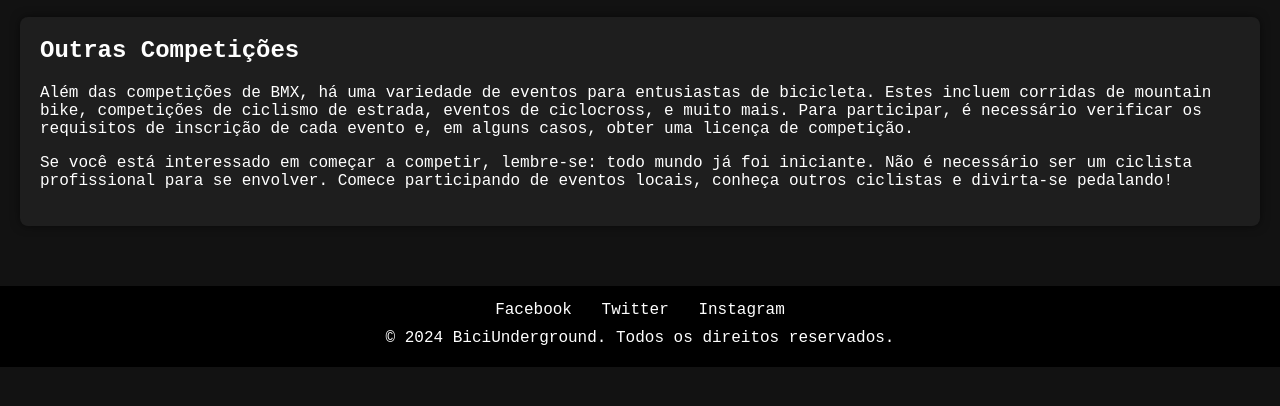
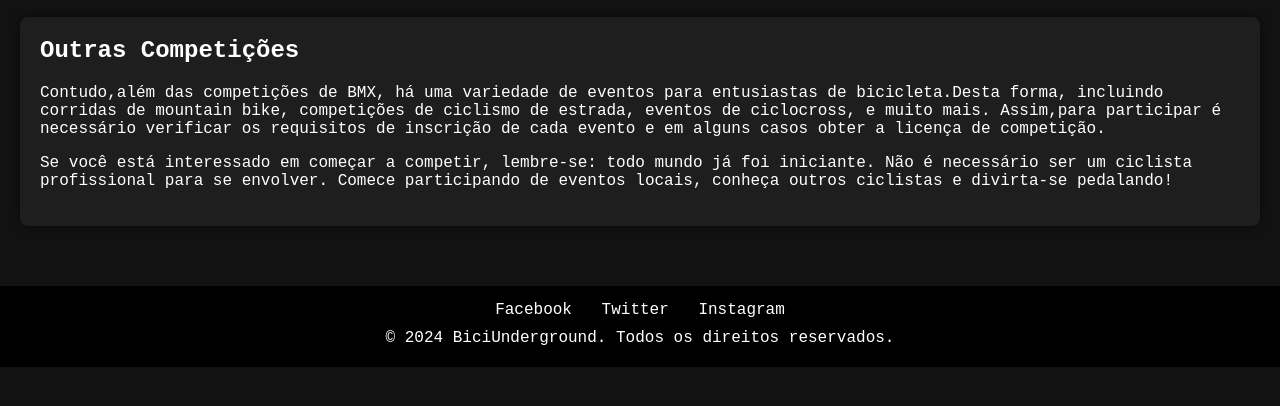
Before and after one commit to Puffl1y/bike, a plain HTML site: page competi.html in a window 1280 px wide. Shown: the part 30-436 px from the top of the page. Drawn offline with Linux system fonts and the light colour scheme.

Commit message:
português

```diff
--- a/competi.html
+++ b/competi.html
@@ -23,7 +23,7 @@
     <main>
         <section class="other-competitions">
             <h1>Outras Competições</h1>
-            <p>Além das competições de BMX, há uma variedade de eventos para entusiastas de bicicleta. Estes incluem corridas de mountain bike, competições de ciclismo de estrada, eventos de ciclocross, e muito mais. Para participar, é necessário verificar os requisitos de inscrição de cada evento e, em alguns casos, obter uma licença de competição.</p>
+            <p> Contudo,além das competições de BMX, há uma variedade de eventos para entusiastas de bicicleta.Desta forma, incluindo corridas de mountain bike, competições de ciclismo de estrada, eventos de ciclocross, e muito mais. Assim,para participar é necessário verificar os requisitos de inscrição de cada evento e em alguns casos obter a licença de competição.</p>
             <p>Se você está interessado em começar a competir, lembre-se: todo mundo já foi iniciante. Não é necessário ser um ciclista profissional para se envolver. Comece participando de eventos locais, conheça outros ciclistas e divirta-se pedalando!</p>
         </section>
     </main>
```
